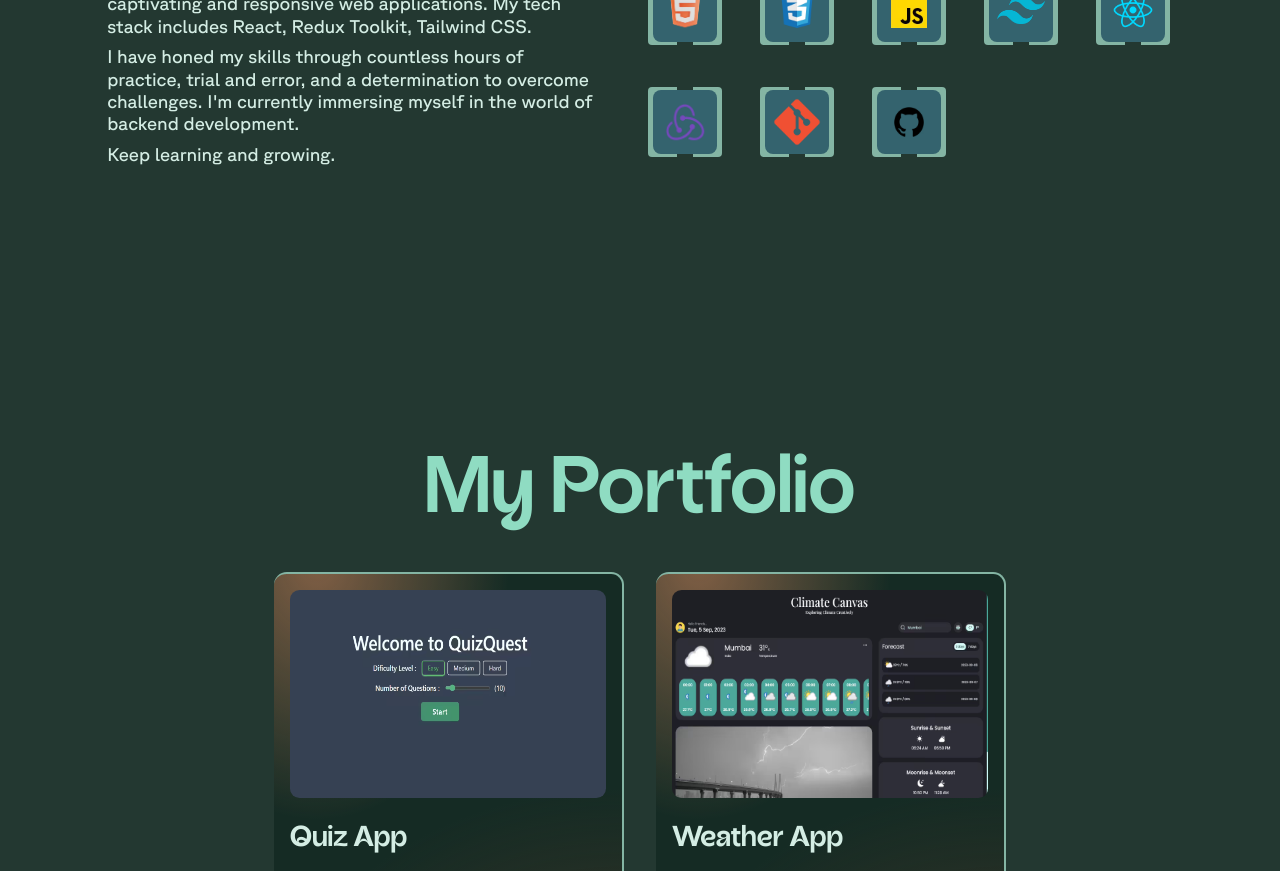
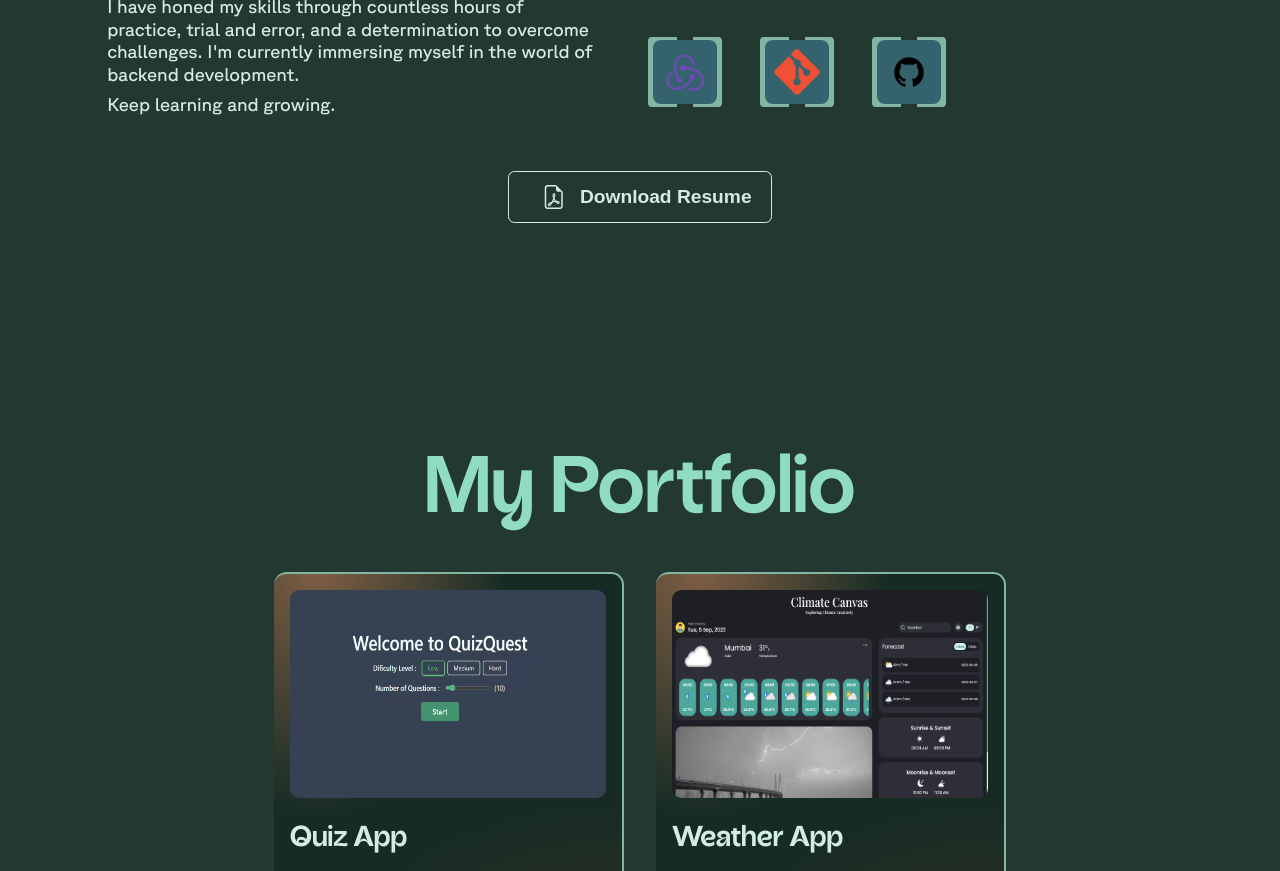
Before and after one commit to samimaktar-coder/personal-portfolio, a React (Vite) app: page / in a window 1280 px wide. Shown: the part 1220-2091 px from the top of the page. Built offline with nearby package versions, Linux system fonts and the light colour scheme.

Commit message:
added resume

```diff
--- a/src/components/about/About.jsx
+++ b/src/components/about/About.jsx
@@ -18,8 +18,8 @@ function About() {
             </span>
             <span>
               I have honed my skills through countless hours of practice, trial
-              and error, and a determination to overcome challenges. I'm currently
-              immersing myself in the world of backend development.
+              and error, and a determination to overcome challenges. I'm
+              currently immersing myself in the world of backend development.
             </span>
             <span>Keep learning and growing.</span>
           </p>
@@ -39,11 +39,14 @@ function About() {
           </div>
         </div>
       </div>
-      {/* <a href='#'>
+      <a
+        href='https://drive.google.com/file/d/1NkXQDQIu82ulKK0xeMqPEyPidgpDwwI6/view?usp=drive_link'
+        target='_blank'
+      >
         <button className='about-button'>
           <BsFileEarmarkPdf /> Download Resume
         </button>
-      </a> */}
+      </a>
     </div>
   );
 }
```
